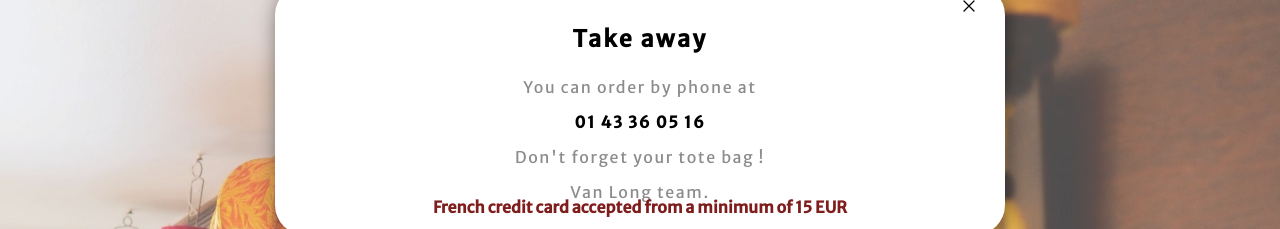
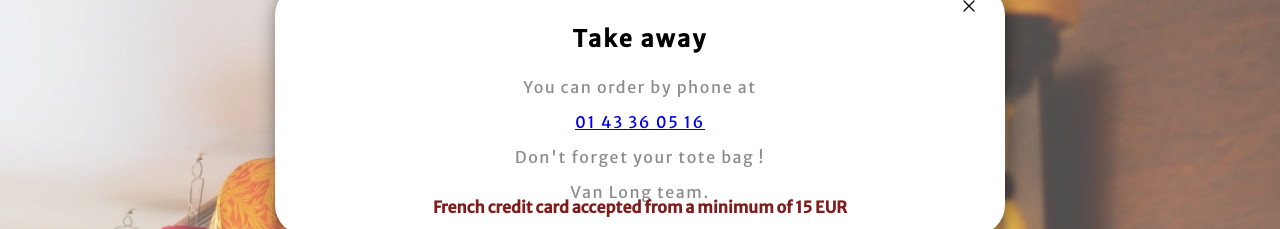
Before and after one commit to Gmayer111/van-long, a Next.js app: page /en in a window 1280 px wide. Shown: the part 315-544 px from the top of the page. Built offline with nearby package versions, Linux system fonts and the light colour scheme; no server answers.

Commit message:
feat: replace span by Link with tel attribute

```diff
--- a/src/app/[locale]/contact/page.tsx
+++ b/src/app/[locale]/contact/page.tsx
@@ -26,7 +26,7 @@ const ContactPage = () => {
             <span>{t("restaurantName")}</span>
             <span>9 rue du Champ de l'Aloutette</span>
             <span>75013 Paris</span>
-            <span>+33 1 43 36 05 16</span>
+            <Link href={""}>+33 1 43 36 05 16</Link>
           </div>
         </div>
         <div>
--- a/src/components/modal/modal.component.tsx
+++ b/src/components/modal/modal.component.tsx
@@ -1,4 +1,5 @@
 import { useTranslations } from "next-intl";
+import Link from "next/link";
 import CloseIcon from "public/assets/icons/close-icon";
 import { useRef } from "react";
 import { UseClickOutside } from "src/hooks/use-click-outside";
@@ -26,7 +27,9 @@ const ModalComponent = ({ isOpen, toggle }: TModalComponentProps) => {
           <h2>{t("takeAway")}</h2>
           <p>
             {t.rich("mainParagraph", {
-              spanLines: (chunks) => <span>{chunks}</span>,
+              spanLines: (chunks) => (
+                <Link href={`tel:+${chunks}`}>{chunks}</Link>
+              ),
             })}
           </p>
           <div>{t("visaAccepted")}</div>
```
